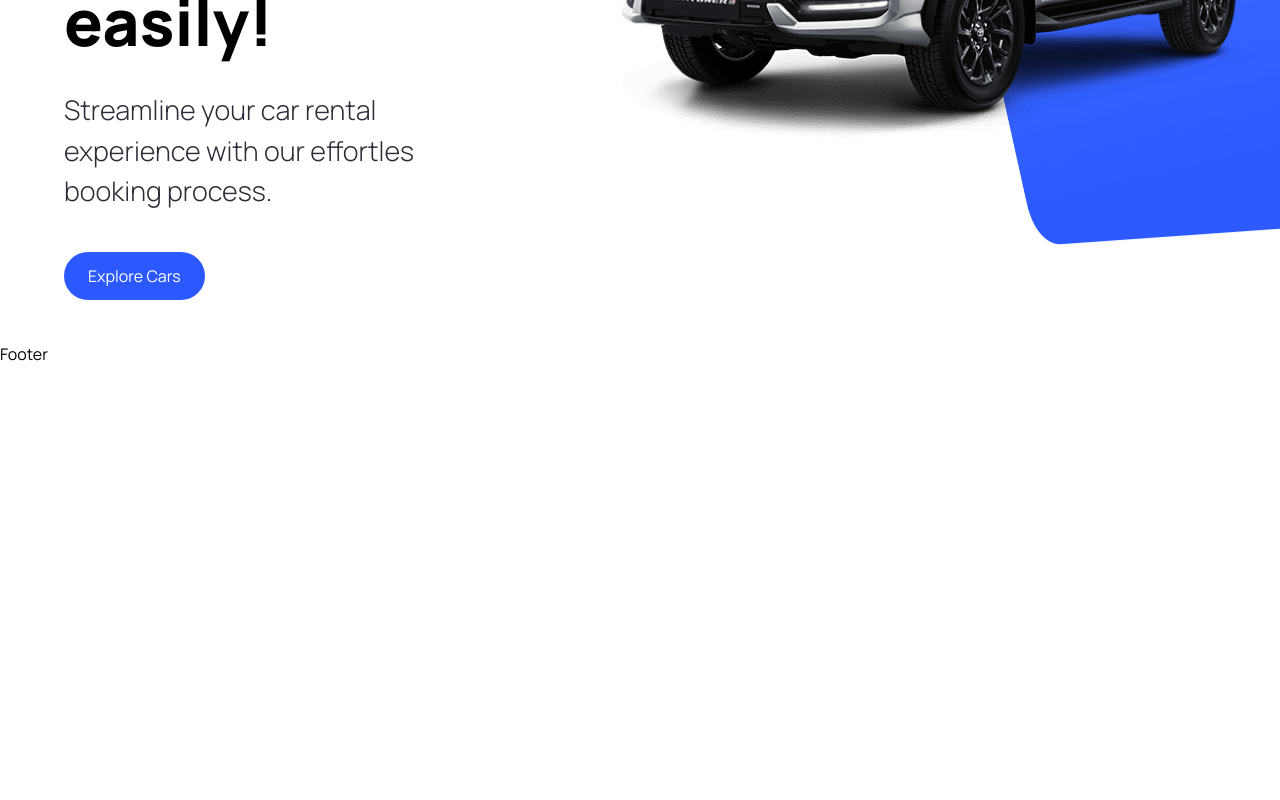
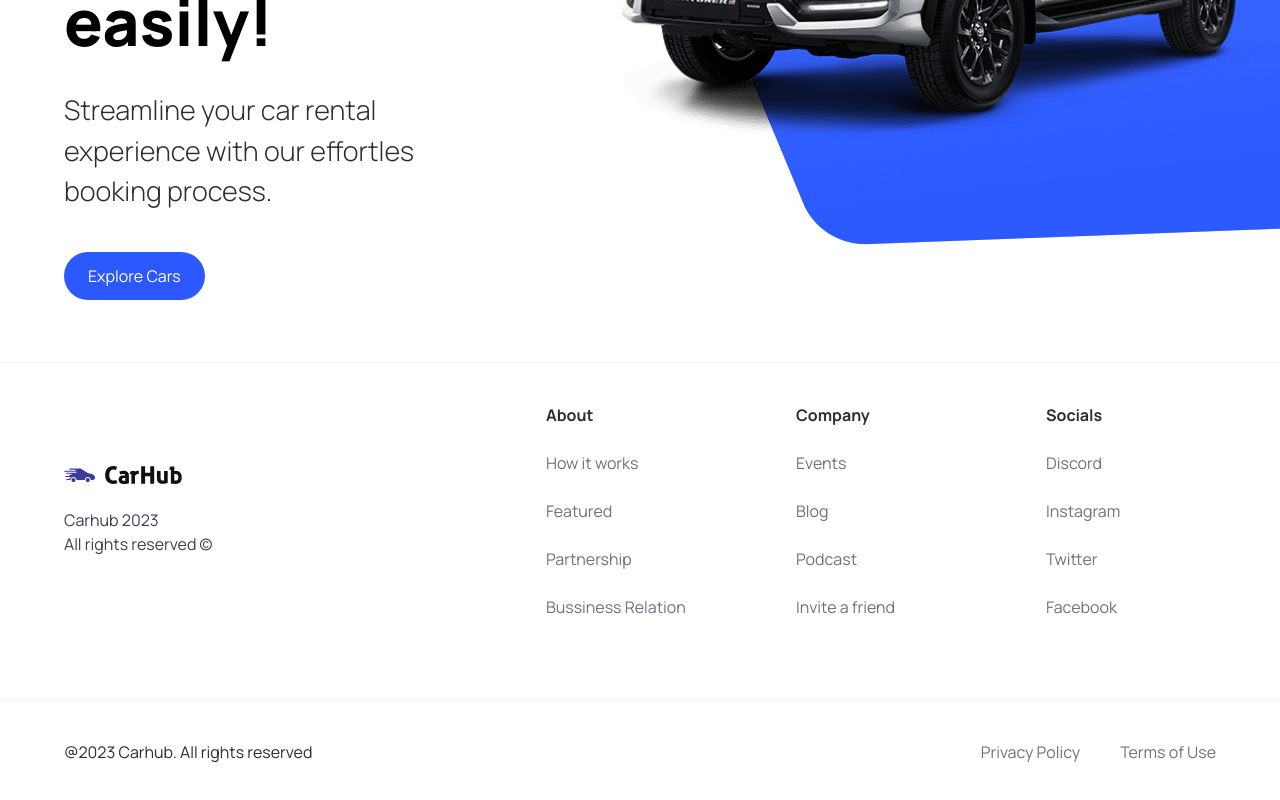
Before and after one commit to ArturNagaycev/next13-car_showcase, a Next.js app: page / in a window 1280 px wide. Shown: the part 458-1258 px from the top of the page. Before the commit the page ends 824 px from the top, so only its background shows below. Built offline with nearby package versions, Linux system fonts and the light colour scheme.

Commit message:
added constants file, implemented the footer block

```diff
--- a/components/Footer.tsx
+++ b/components/Footer.tsx
@@ -1,7 +1,54 @@
-import React from "react";
+import Image from "next/image";
+import Link from "next/link";
+
+import { footerLinks } from "@/constants";
 
 const Footer = () => {
-  return <div>Footer</div>;
+  return (
+    <footer className="flex flex-col text-black-100 mt-5 border-t border-gray-100">
+      <div className="flex max-md:flex-col flex-wrap justify-between gap-5 sm:px-16 px-6 py-10">
+        <div className="flex flex-col justify-center items-start gap-6">
+          <Image
+            src="/logo.svg"
+            alt="logo"
+            width={118}
+            height={18}
+            className="object-contain"
+          />
+          <p className="text-base text-gray-700">
+            Carhub 2023 <br />
+            All rights reserved &copy;
+          </p>
+        </div>
+
+        <div className="footer__links">
+          {footerLinks.map((link) => (
+            <div key={link.id} className="footer__link">
+              <h3 className="font-bold">{link.title}</h3>
+
+              {link.links.map((item) => (
+                <Link key={item.id} href={item.url} className="text-gray-500">
+                  {item.title}
+                </Link>
+              ))}
+            </div>
+          ))}
+        </div>
+      </div>
+      <div className="flex justify-between items-center flex-wrap mt-10 border-t border-gray-100 sm:px-16 px-6 py-10">
+        <p>@2023 Carhub. All rights reserved</p>
+
+        <div className="footer__copyrights-link">
+          <Link href="/" className="text-gray-500">
+            Privacy Policy
+          </Link>
+          <Link href="/" className="text-gray-500">
+            Terms of Use
+          </Link>
+        </div>
+      </div>
+    </footer>
+  );
 };
 
 export default Footer;
--- a/components/Hero.tsx
+++ b/components/Hero.tsx
@@ -28,9 +28,9 @@
       <div className="hero__image-container">
         <div className="hero__image">
           <Image src="/hero.png" alt="hero" fill className="object-contain" />
+        </div>
 
-          <div className="hero__image-overlay" />
-        </div>
+        <div className="hero__image-overlay" />
       </div>
     </div>
   );
--- /dev/null
+++ b/constants/index.ts
@@ -0,0 +1,104 @@
+export const manufacturers = [
+  "Acura",
+  "Alfa Romeo",
+  "Aston Martin",
+  "Audi",
+  "Bentley",
+  "BMW",
+  "Buick",
+  "Cadillac",
+  "Chevrolet",
+  "Chrysler",
+  "Citroen",
+  "Dodge",
+  "Ferrari",
+  "Fiat",
+  "Ford",
+  "GMC",
+  "Honda",
+  "Hyundai",
+  "Infiniti",
+  "Jaguar",
+  "Jeep",
+  "Kia",
+  "Lamborghini",
+  "Land Rover",
+  "Lexus",
+  "Lincoln",
+  "Maserati",
+  "Mazda",
+  "McLaren",
+  "Mercedes-Benz",
+  "MINI",
+  "Mitsubishi",
+  "Nissan",
+  "Porsche",
+  "Ram",
+  "Rolls-Royce",
+  "Subaru",
+  "Tesla",
+  "Toyota",
+  "Volkswagen",
+  "Volvo",
+];
+
+export const yearsOfProduction = [
+  { title: "Year", value: "" },
+  { title: "2015", value: "2015" },
+  { title: "2016", value: "2016" },
+  { title: "2017", value: "2017" },
+  { title: "2018", value: "2018" },
+  { title: "2019", value: "2019" },
+  { title: "2020", value: "2020" },
+  { title: "2021", value: "2021" },
+  { title: "2022", value: "2022" },
+  { title: "2023", value: "2023" },
+];
+
+export const fuels = [
+  {
+    title: "Fuel",
+    value: "",
+  },
+  {
+    title: "Gas",
+    value: "Gas",
+  },
+  {
+    title: "Electricity",
+    value: "Electricity",
+  },
+];
+
+export const footerLinks = [
+  {
+    id: 1,
+    title: "About",
+    links: [
+      { id: 1, title: "How it works", url: "/" },
+      { id: 2, title: "Featured", url: "/" },
+      { id: 3, title: "Partnership", url: "/" },
+      { id: 4, title: "Bussiness Relation", url: "/" },
+    ],
+  },
+  {
+    id: 2,
+    title: "Company",
+    links: [
+      { id: 1, title: "Events", url: "/" },
+      { id: 2, title: "Blog", url: "/" },
+      { id: 3, title: "Podcast", url: "/" },
+      { id: 4, title: "Invite a friend", url: "/" },
+    ],
+  },
+  {
+    id: 3,
+    title: "Socials",
+    links: [
+      { id: 1, title: "Discord", url: "/" },
+      { id: 2, title: "Instagram", url: "/" },
+      { id: 3, title: "Twitter", url: "/" },
+      { id: 4, title: "Facebook", url: "/" },
+    ],
+  },
+];
```
